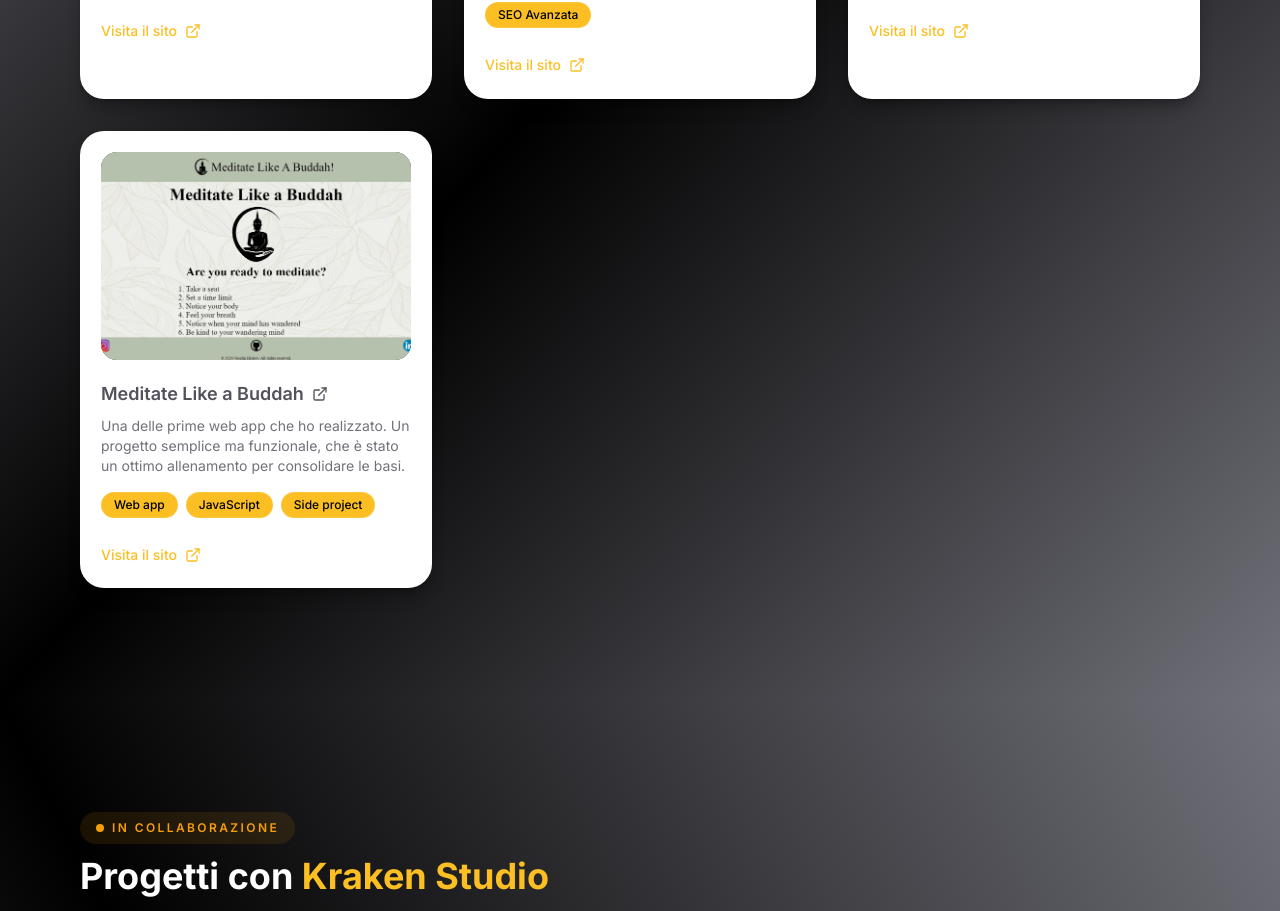
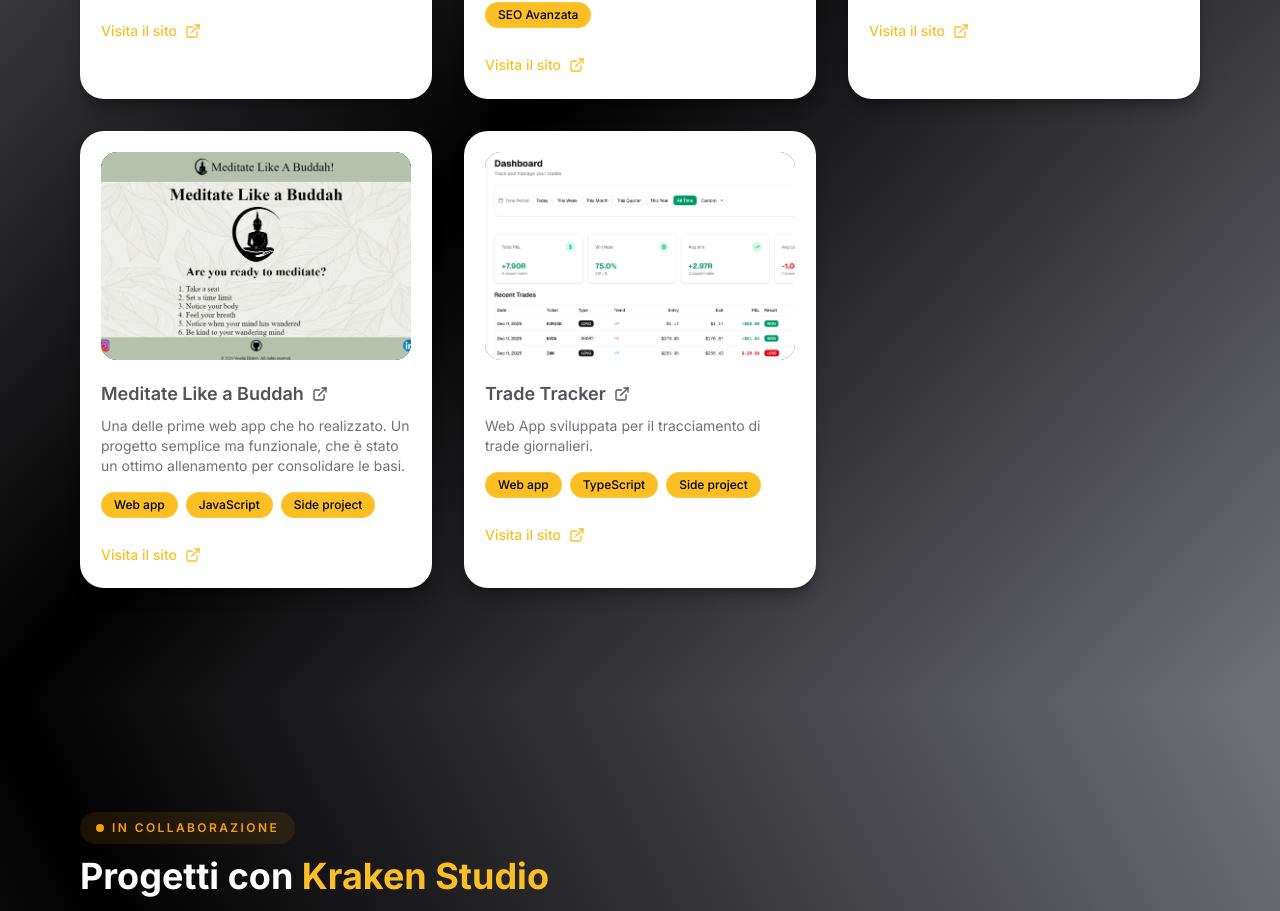
Before and after one commit to Vese10/vesewebdev, a Next.js app: page /portfolio in a window 1280 px wide. Shown: the part 1132-2043 px from the top of the page. Built offline with nearby package versions, Linux system fonts and the light colour scheme; no server answers; what react-google-recaptcha-v3 would draw is missing.

Commit message:
aggiungo progetto trade-tracker

```diff
--- a/app/portfolio/page.tsx
+++ b/app/portfolio/page.tsx
@@ -71,6 +71,15 @@ const personalProjects: Project[] = [
     image: "/meditate-web-min.png",
     alt: "Web app Meditate Like a Buddah",
     tags: ["Web app", "JavaScript", "Side project"],
+  },
+  {
+    title: "Trade Tracker",
+    description:
+      "Web App sviluppata per il tracciamento di trade giornalieri.",
+    href: "https://tradetracker.vesewebdev.it/",
+    image: "/trade-tracker.png",
+    alt: "Web app Trade Tracker",
+    tags: ["Web app", "TypeScript", "Side project"],
   },
 ];
 
```
Also changed, not shown: public/trade-tracker.png (added).
